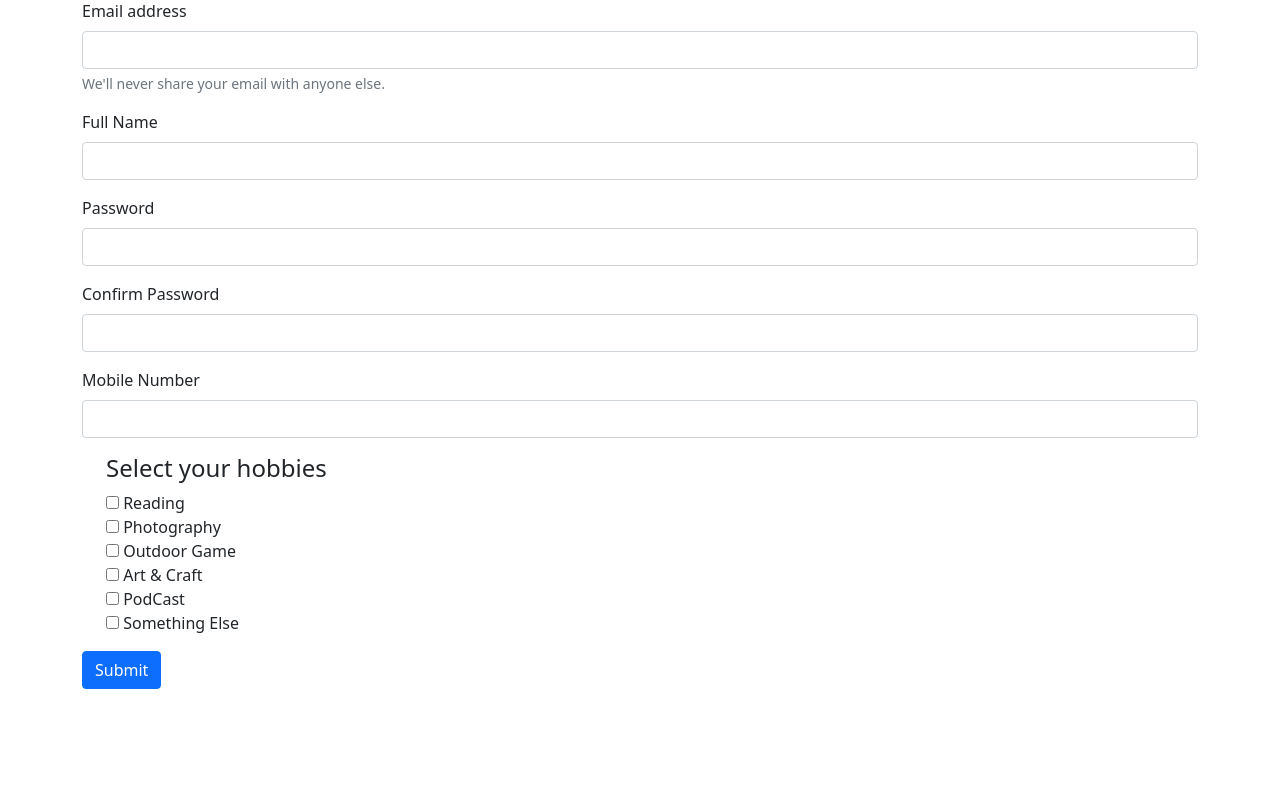
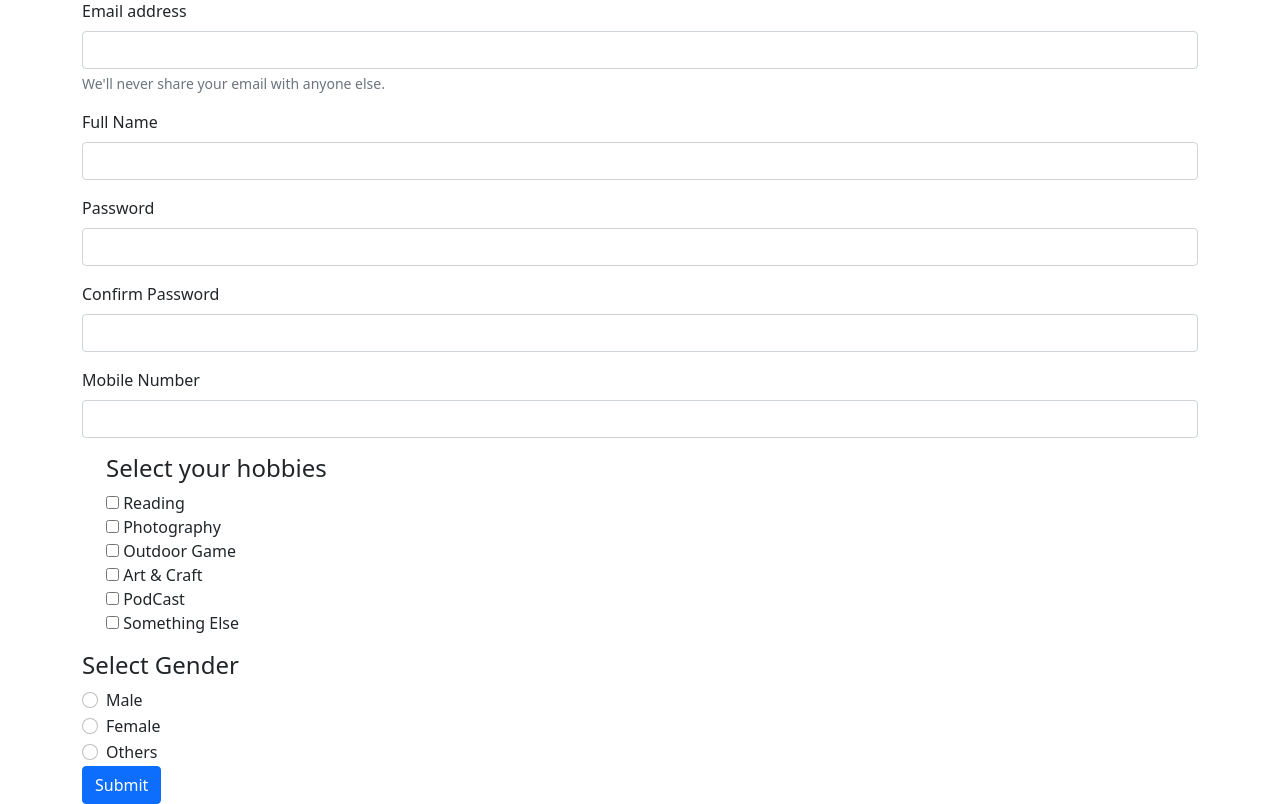
Before and after one commit to d-shaktiranjan/SKInfo_Assignment, a PHP site: page /signup.php in a window 1280 px wide. Shown: the part 72-876 px from the top of the page. Before the commit the page ends 761 px from the top, so only its background shows below. Run offline with PHP 8.4, Linux system fonts and the light colour scheme.

Commit message:
store gender in DB

```diff
--- a/signup.php
+++ b/signup.php
@@ -8,10 +8,12 @@ if($_SERVER["REQUEST_METHOD"]=="POST"){
     $password=$_POST["password"];
     $conPass=$_POST["conPassword"];
     $hobbies=$_POST["hobbies"];
+    $gender=$_POST["gender"];
+    echo $gender;
     $strFormHobbies=serialize($hobbies);
     if($password==$conPass){
-        $sql="INSERT INTO `userdata` (`name`, `mail`, `mobile`, `password`, `hobbies`, `dateOfJoin`)
-        VALUES ('$name', '$mail', '$mobile', '$password', '$strFormHobbies', current_timestamp())";
+        $sql="INSERT INTO `userdata` (`name`, `mail`,`gender`, `mobile`, `password`, `hobbies`, `dateOfJoin`)
+        VALUES ('$name', '$mail','$gender', '$mobile', '$password', '$strFormHobbies', current_timestamp())";
         $res=mysqli_query($conn,$sql);
         if($res){
             echo ("Added");
@@ -78,12 +80,34 @@ if($_SERVER["REQUEST_METHOD"]=="POST"){
                 <input type="checkbox" id="somethingElse" name="hobbies[]" value="somethingElse">
                 <label for="somethingElse"> Something Else</label><br>
             </div>
+            <div class="radio">
+                <h4>Select Gender</h4>
+                <div class="form-check">
+                    <input class="form-check-input" type="radio" name="gender" value="male" id="flexRadioDefault1"
+                        required>
+                    <label class="form-check-label" for="flexRadioDefault1">
+                        Male
+                    </label>
+                </div>
+                <div class="form-check">
+                    <input class="form-check-input" type="radio" name="gender" value="female" id="flexRadioDefault2">
+                    <label class="form-check-label" for="flexRadioDefault2">
+                        Female
+                    </label>
+                </div>
+                <div class="form-check">
+                    <input class="form-check-input" type="radio" name="gender" value="others" id="flexRadioDefault3">
+                    <label class="form-check-label" for="flexRadioDefault3">
+                        Others
+                    </label>
+                </div>
+            </div>
             <button type="submit" class="btn btn-primary">Submit</button>
         </form>
     </div>
 </body>
 <script src="https://cdn.jsdelivr.net/npm/bootstrap@5.1.1/dist/js/bootstrap.bundle.min.js"
     integrity="sha384-/bQdsTh/da6pkI1MST/rWKFNjaCP5gBSY4sEBT38Q/9RBh9AH40zEOg7Hlq2THRZ" crossorigin="anonymous">
-    </script>
+</script>
 
 </html>
```
